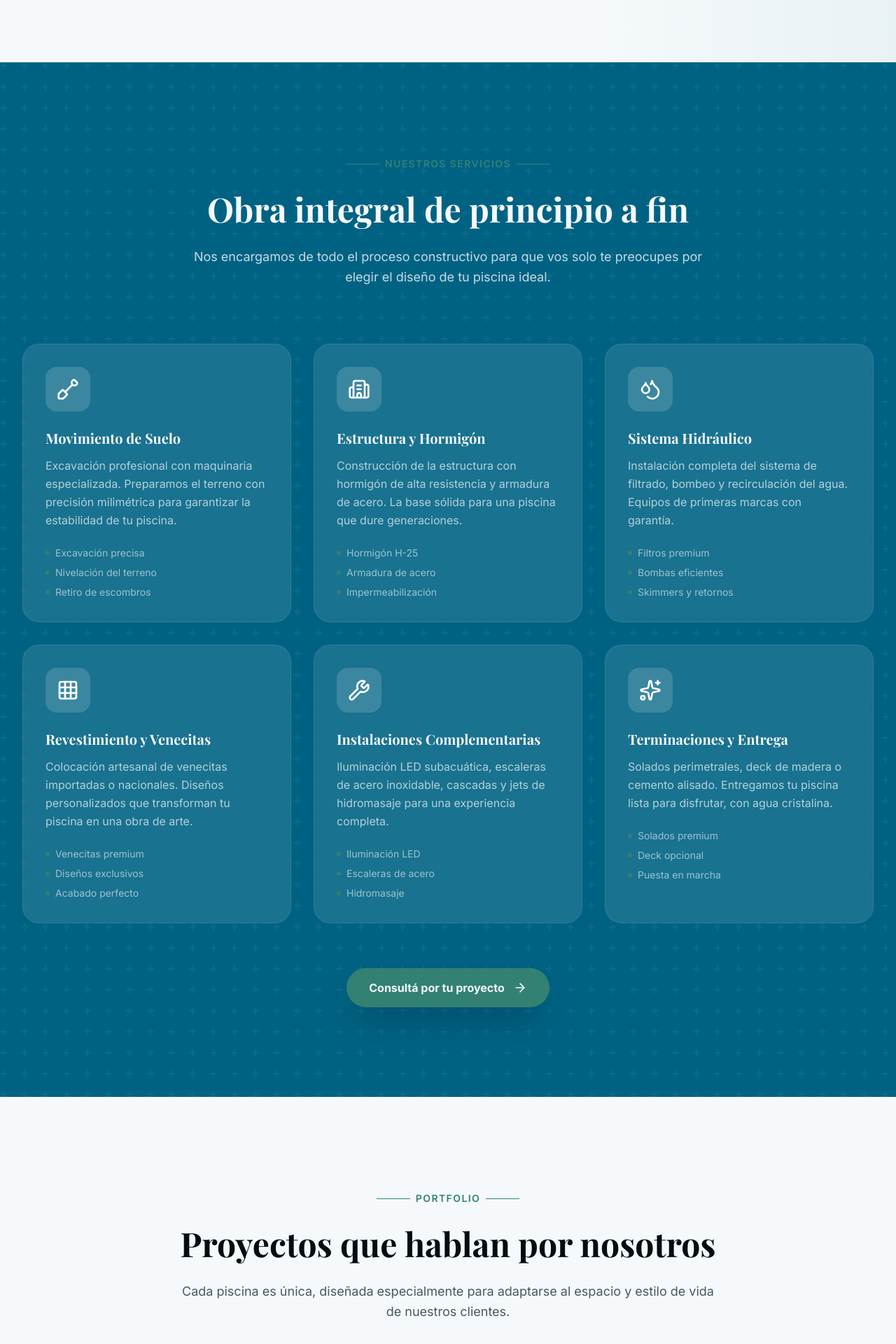
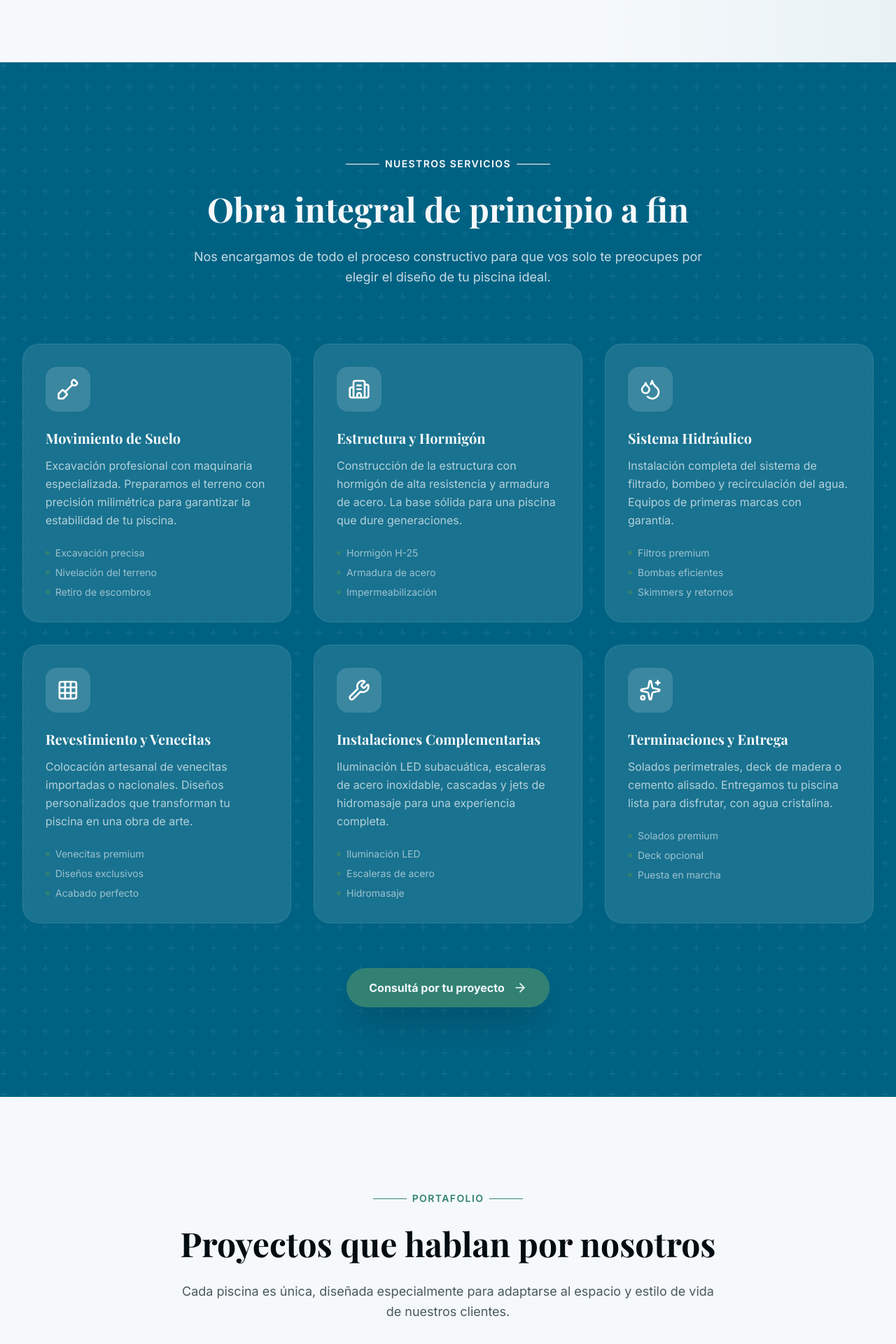
Before and after one commit to juanguarracino/Bluespa.com.ar, a Next.js app: page / in a window 1280 px wide. Shown: the part 1903-3823 px from the top of the page at 70% size. Built offline with nearby package versions, Linux system fonts and the light colour scheme; a web font is replaced by a local one.

Commit message:
Change Nuestros Servicios label and lines to white

```diff
--- a/components/landing/projects.tsx
+++ b/components/landing/projects.tsx
@@ -150,7 +150,7 @@ export function Projects() {
           <div className="inline-flex items-center gap-2 mb-6">
             <span className="w-12 h-px bg-secondary" />
             <span className="text-secondary font-semibold text-sm tracking-widest uppercase">
-              Portfolio
+              Portafolio
             </span>
             <span className="w-12 h-px bg-secondary" />
           </div>
--- a/components/landing/services.tsx
+++ b/components/landing/services.tsx
@@ -85,11 +85,11 @@ export function Services() {
           }`}
         >
           <div className="inline-flex items-center gap-2 mb-6">
-            <span className="w-12 h-px bg-secondary" />
-            <span className="text-secondary font-semibold text-sm tracking-widest uppercase">
+            <span className="w-12 h-px bg-white" />
+            <span className="text-white font-semibold text-sm tracking-widest uppercase">
               Nuestros Servicios
             </span>
-            <span className="w-12 h-px bg-secondary" />
+            <span className="w-12 h-px bg-white" />
           </div>
           <h2 className="font-serif text-3xl sm:text-4xl lg:text-5xl font-bold text-primary-foreground leading-tight mb-6 text-balance">
             Obra integral de principio a fin
```
